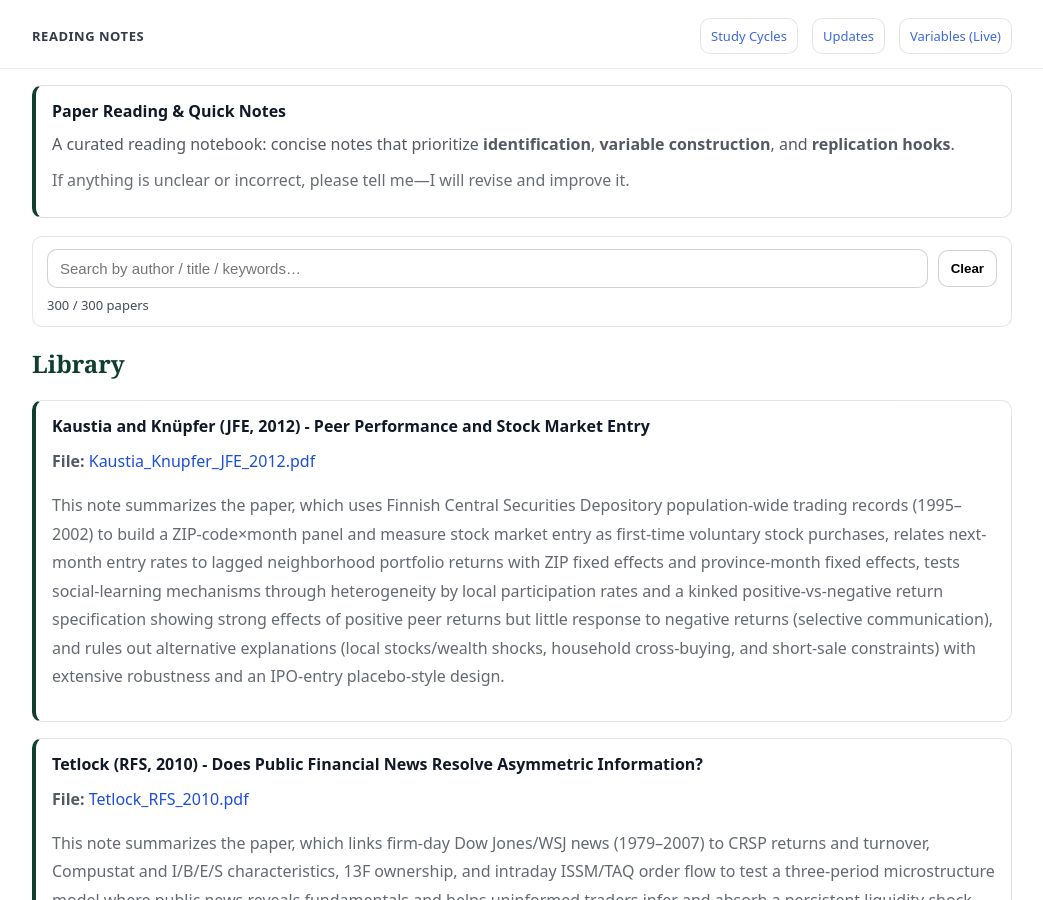
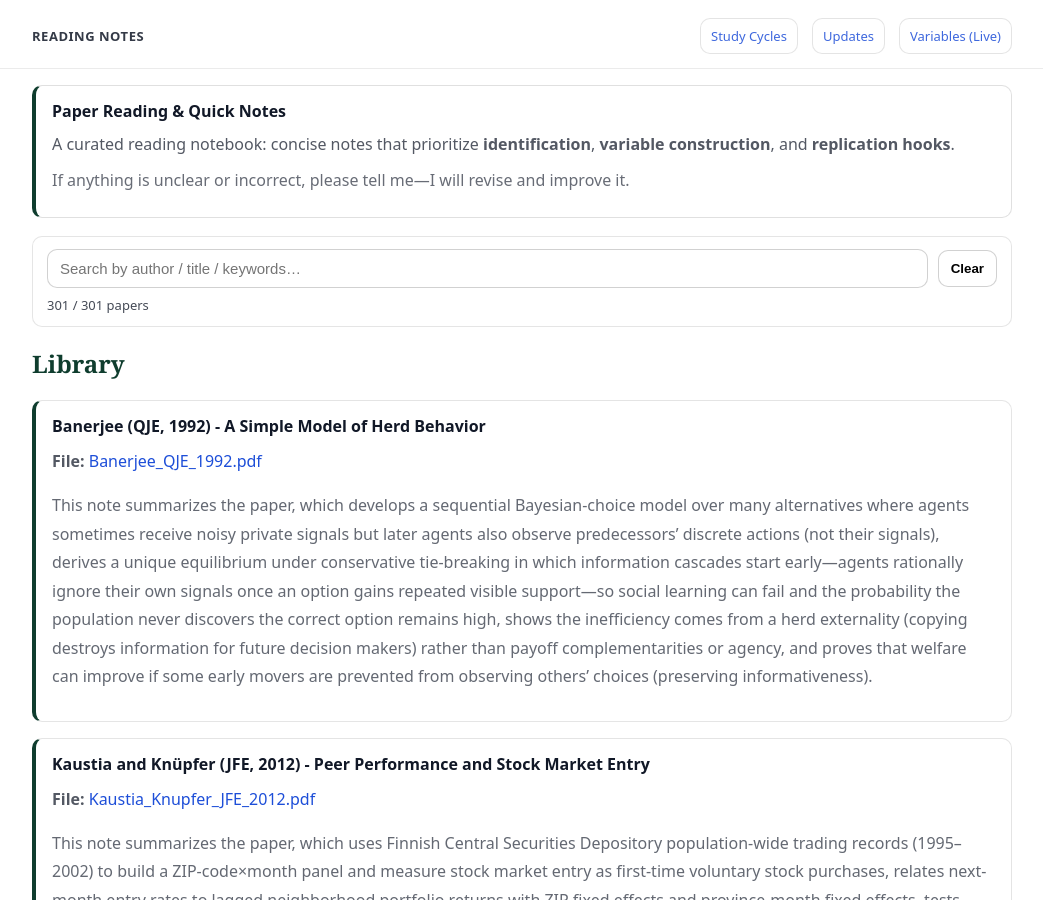
Before and after one commit to yaxinzn/study-archive, a Jekyll site: the page built from reading/index.md, in a window 1280 px wide and 900 px high. Shown: the whole window, without its empty margins (118-1161 px from the left). Built offline with Jekyll 4.4.1, drawn with Linux system fonts in a browser that asks for light colours.

Commit message:
Reading: add/update Banerjee_QJE_1992.pdf

```diff
--- a/_data/reading.yml
+++ b/_data/reading.yml
@@ -1,3 +1,7 @@
+- title: "Banerjee (QJE, 1992) - A Simple Model of Herd Behavior"
+  file: "Banerjee_QJE_1992.pdf"
+  desc: "This note summarizes the paper, which develops a sequential Bayesian-choice model over many alternatives where agents sometimes receive noisy private signals but later agents also observe predecessors’ discrete actions (not their signals), derives a unique equilibrium under conservative tie-breaking in which information cascades start early—agents rationally ignore their own signals once an option gains repeated visible support—so social learning can fail and the probability the population never discovers the correct option remains high, shows the inefficiency comes from a herd externality (copying destroys information for future decision makers) rather than payoff complementarities or agency, and proves that welfare can improve if some early movers are prevented from observing others’ choices (preserving informativeness)."
+
 - title: "Kaustia and Knüpfer (JFE, 2012) - Peer Performance and Stock Market Entry"
   file: "Kaustia_Knupfer_JFE_2012.pdf"
   desc: "This note summarizes the paper, which uses Finnish Central Securities Depository population-wide trading records (1995–2002) to build a ZIP-code×month panel and measure stock market entry as first-time voluntary stock purchases, relates next-month entry rates to lagged neighborhood portfolio returns with ZIP fixed effects and province-month fixed effects, tests social-learning mechanisms through heterogeneity by local participation rates and a kinked positive-vs-negative return specification showing strong effects of positive peer returns but little response to negative returns (selective communication), and rules out alternative explanations (local stocks/wealth shocks, household cross-buying, and short-sale constraints) with extensive robustness and an IPO-entry placebo-style design."
```
Also changed, not shown: 1 other file.
